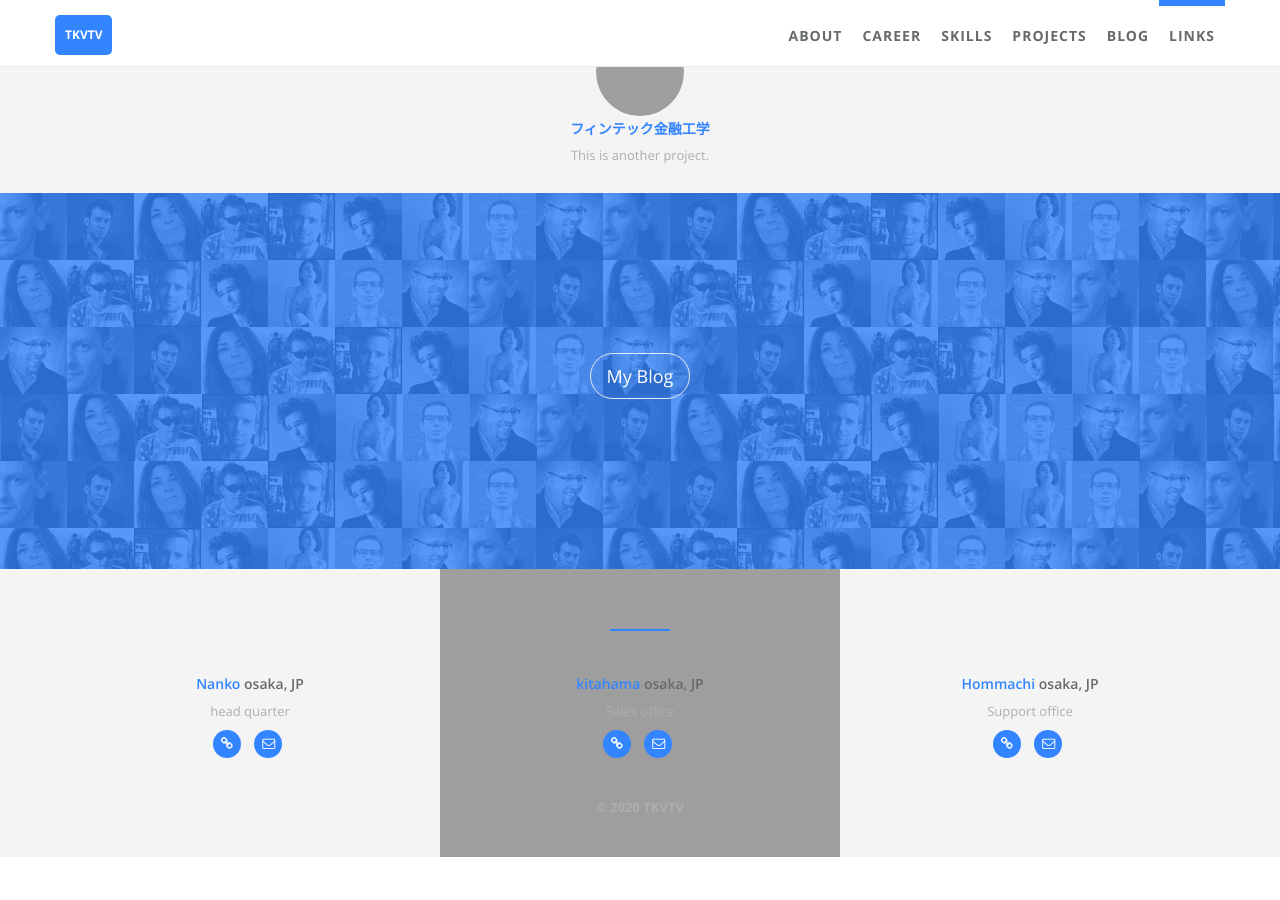
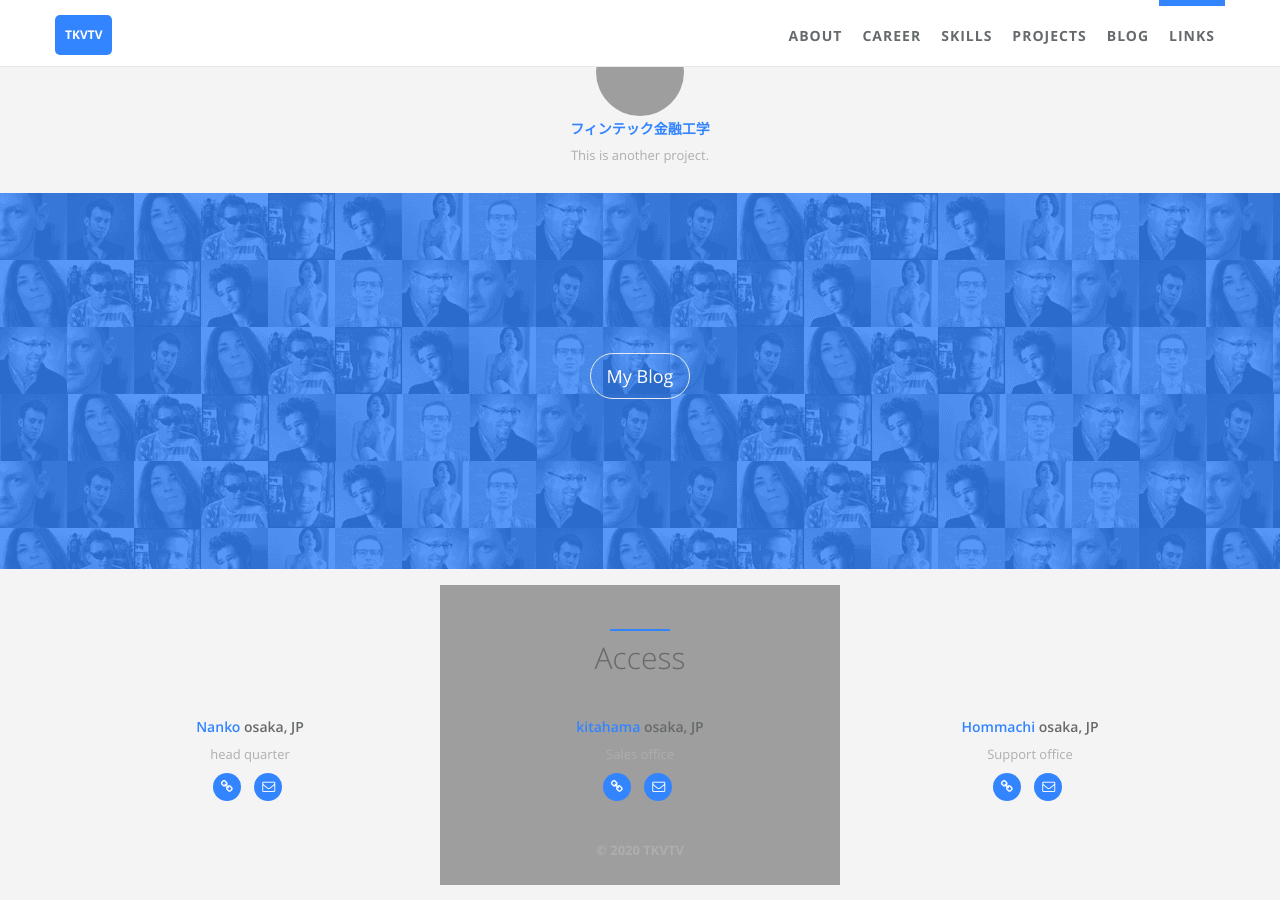
Before and after one commit to takagotch/o23829, a Jekyll site: the page built from index.html, in a window 1280 px wide and 900 px high, scrolled down 2448 px. Built offline with Jekyll 4.4.1, drawn with Linux system fonts in a browser that asks for light colours; before the commit the page ends 3305 px from its top, so only the background shows below that.

Commit message:
Update _config.yml

```diff
--- a/_config.yml
+++ b/_config.yml
@@ -29,6 +29,10 @@ author:  # change following line to your infomation.
     - name: fa-linux
     - name: icon-apache
   desc: Introduce myself will be here.  # Describe yourself.
+
+
+links: Access
+
 
 # comment
 disqus:  # if you wanna comment feature, go to https://disqus.com/ to get your configuration; if not, comment following two lines.
```
